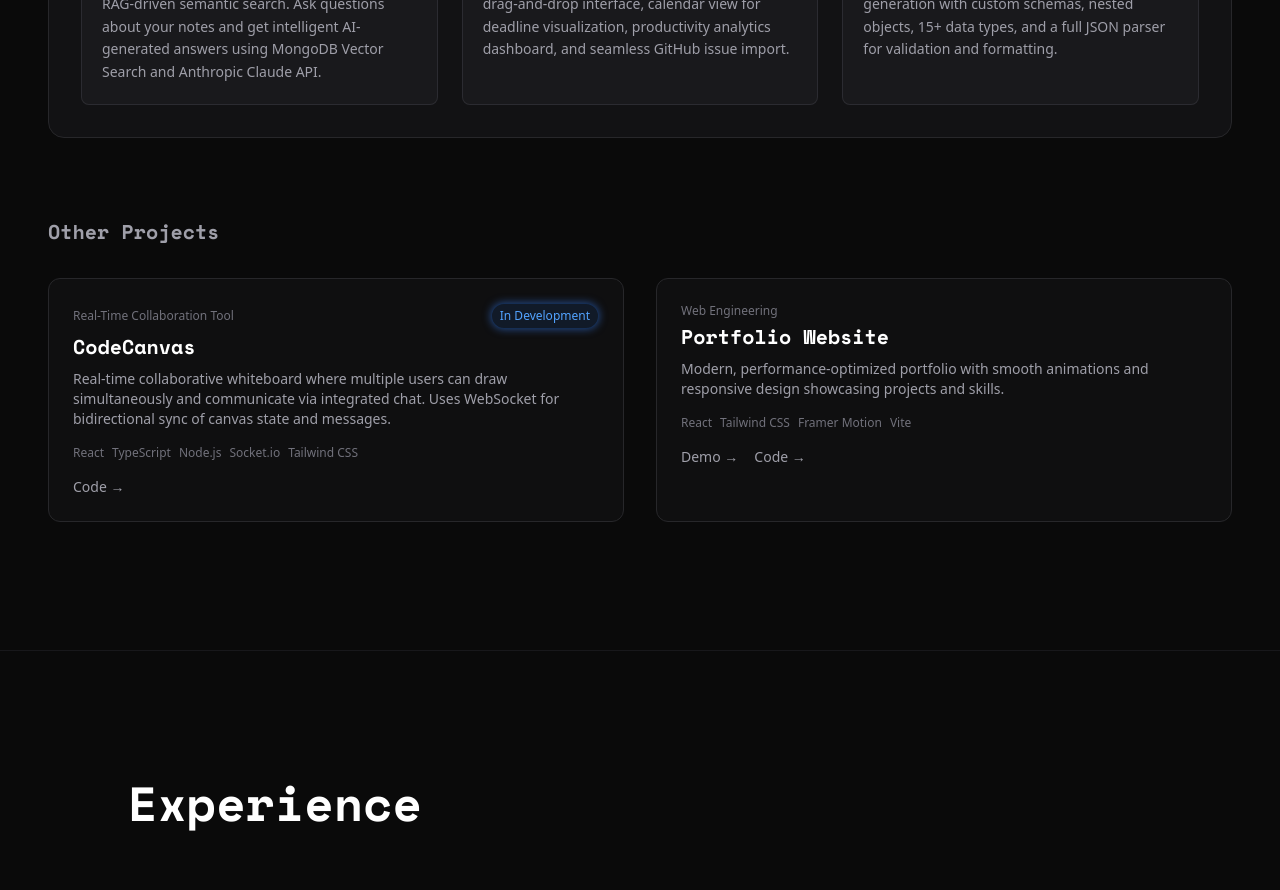
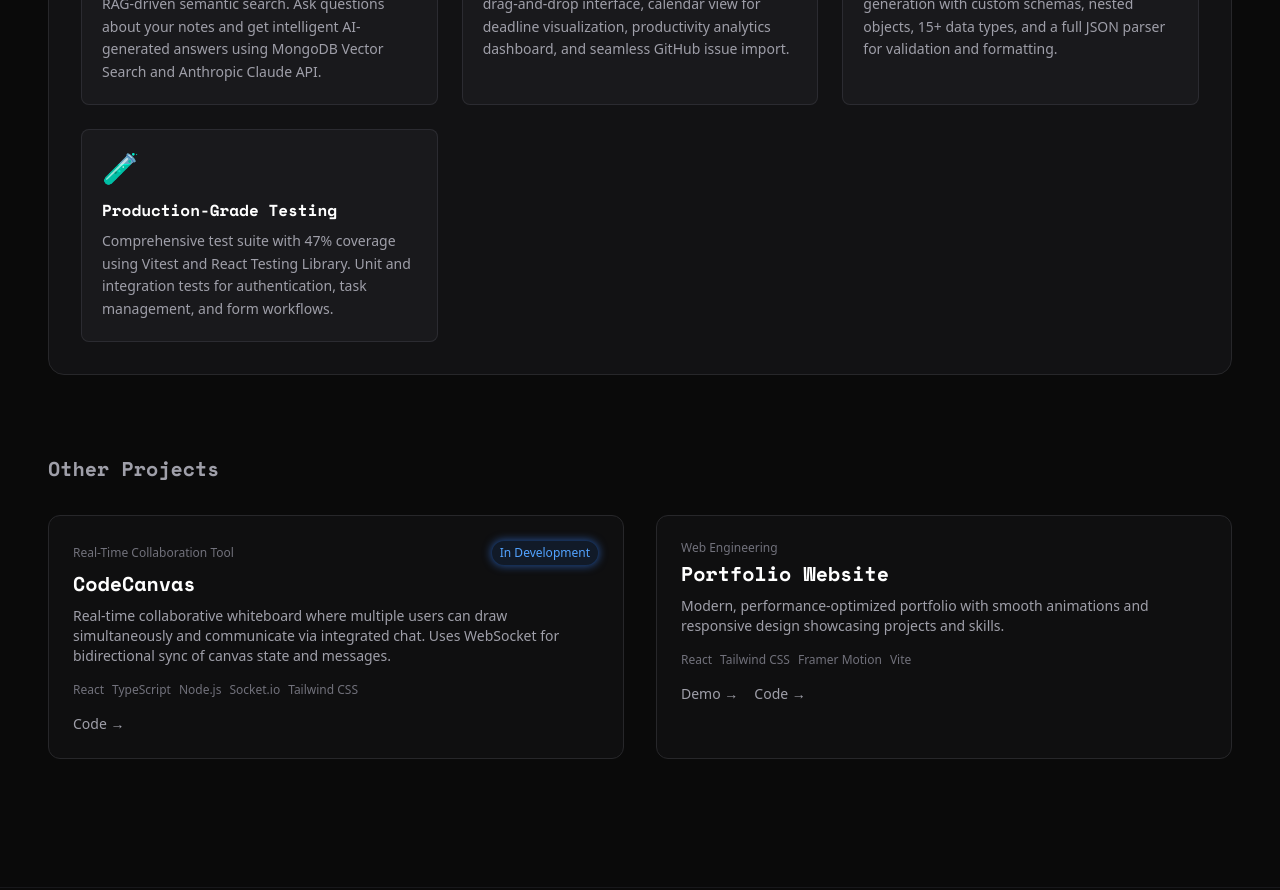
Before and after one commit to pujeetas/Portfolio-website, a React (Vite) app: page / in a window 1280 px wide. Shown: the part 1780-2670 px from the top of the page. Built offline with nearby package versions, Linux system fonts and the light colour scheme.

Commit message:
Added testing description

```diff
--- a/src/ProjectSection.jsx
+++ b/src/ProjectSection.jsx
@@ -41,6 +41,12 @@ const PROJECTS = [
         title: "PayloadLab",
         description:
           "Professional JSON toolkit featuring mock data generation with custom schemas, nested objects, 15+ data types, and a full JSON parser for validation and formatting.",
+      },
+      {
+        icon: "🧪",
+        title: "Production-Grade Testing",
+        description:
+          "Comprehensive test suite with 47% coverage using Vitest and React Testing Library. Unit and integration tests for authentication, task management, and form workflows.",
       },
     ],
   },
```
